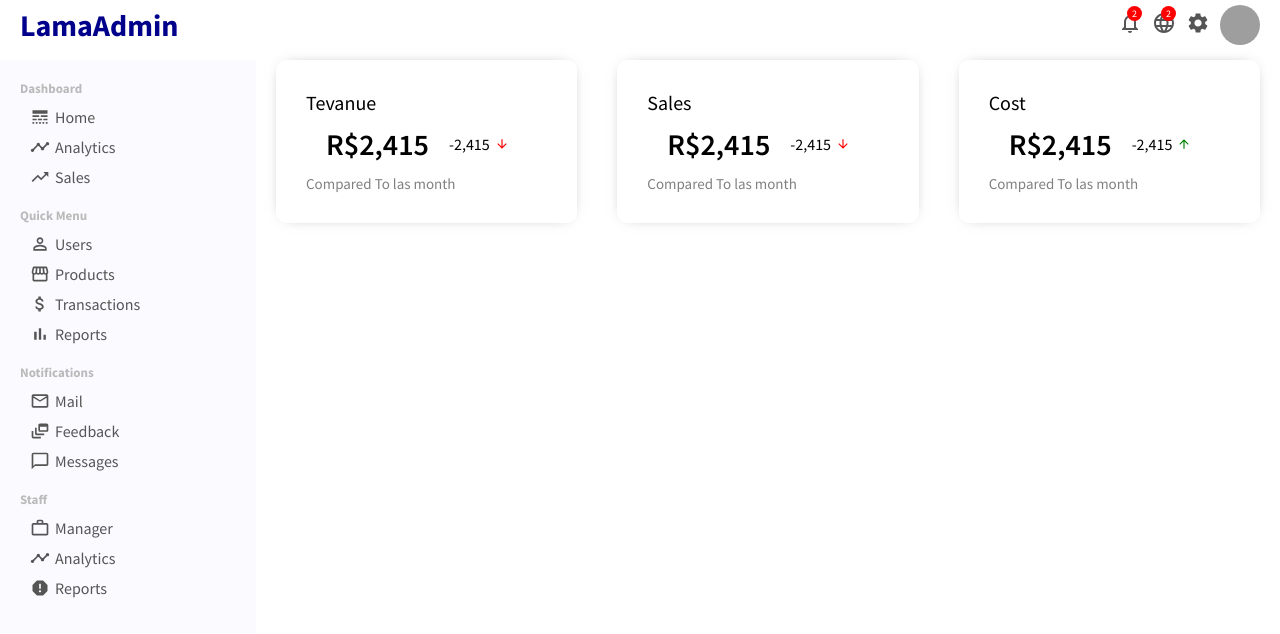
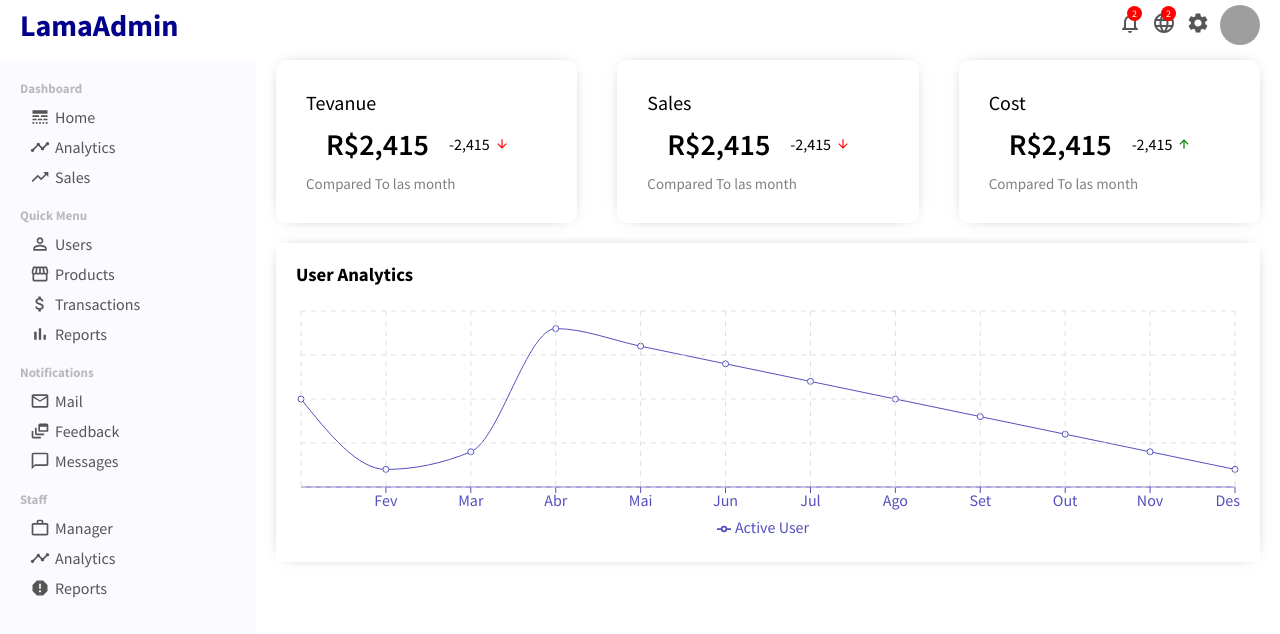
Before and after one commit to HelterDSouza/React-Dashboard, a React (Create React App) app: page / in a window 1280 px wide. Shown: the top 634 px of the page. Built offline with nearby package versions, Linux system fonts and the light colour scheme; grey boxes are pictures that could not be loaded.

Commit message:
chartComponent

```diff
--- /dev/null
+++ b/src/components/chart/Chart.jsx
@@ -0,0 +1,25 @@
+import React from 'react'
+import "./chart.css"
+import { LineChart, Line, XAxis, CartesianGrid, Tooltip, Legend, ResponsiveContainer } from 'recharts';
+
+const Chart = ({ title, data, dataKey, grid }) => {
+
+
+    return (
+        <div className="chart">
+            <h3 className="chartTitle">{title}</h3>
+            <ResponsiveContainer width="100%" aspect={4 / 1}>
+                <LineChart data={data}>
+                    <XAxis dataKey="name" stroke="#5550bd" />
+                    {/* <YAxis /> */}
+                    <Line type="monotone" dataKey={dataKey} stroke="#5550bd" />
+                    <Tooltip />
+                    {grid && <CartesianGrid stroke="#e0dfdf" strokeDasharray="5 5" />}
+                    <Legend />
+                </LineChart>
+            </ResponsiveContainer>
+        </div>
+    )
+}
+
+export default Chart
--- /dev/null
+++ b/src/components/chart/chart.css
@@ -0,0 +1,10 @@
+.chart {
+    margin: 20px;
+    padding: 20px;
+    -webkit-box-shadow: 0px 0px 15px -10px rgba(0, 0, 0, 0.75);
+    box-shadow: 0px 0px 15px -10px rgba(0, 0, 0, 0.75);
+}
+
+.chartTitle {
+    margin-bottom: 20px;
+}
--- /dev/null
+++ b/src/dataExample.js
@@ -0,0 +1,63 @@
+export const userData = [
+        {
+            name: 'Jan',
+            "Active User": 5000,
+
+        },
+        {
+            name: 'Fev',
+            "Active User": 1000,
+
+        },
+        {
+            name: 'Mar',
+            "Active User": 2000,
+
+        },
+        {
+            name: 'Abr',
+            "Active User": 9000,
+
+        },
+        {
+            name: 'Mai',
+            "Active User": 8000,
+
+        },
+        {
+            name: 'Jun',
+            "Active User": 7000,
+
+        },
+        {
+            name: 'Jul',
+            "Active User": 6000,
+
+        },
+        {
+            name: 'Ago',
+            "Active User": 5000,
+
+        },
+        {
+            name: 'Set',
+            "Active User": 4000,
+
+        },
+        {
+            name: 'Out',
+            "Active User": 3000,
+
+        },
+        {
+            name: 'Nov',
+            "Active User": 2000,
+
+        },
+        {
+            name: 'Des',
+            "Active User": 1000,
+
+        },
+
+    ];
--- a/src/pages/home/Home.jsx
+++ b/src/pages/home/Home.jsx
@@ -1,10 +1,13 @@
 import React from 'react'
 import FeaturedInfo from '../../components/featuredInfo/FeaturedInfo'
+import Chart from '../../components/chart/Chart'
 import "./home.css"
+import { userData } from '../../dataExample'
 const Home = () => {
     return (
         <div className="home">
             <FeaturedInfo />
+            <Chart data={userData} title="User Analytics" grid dataKey="Active User" />
         </div>
     )
 }
```
